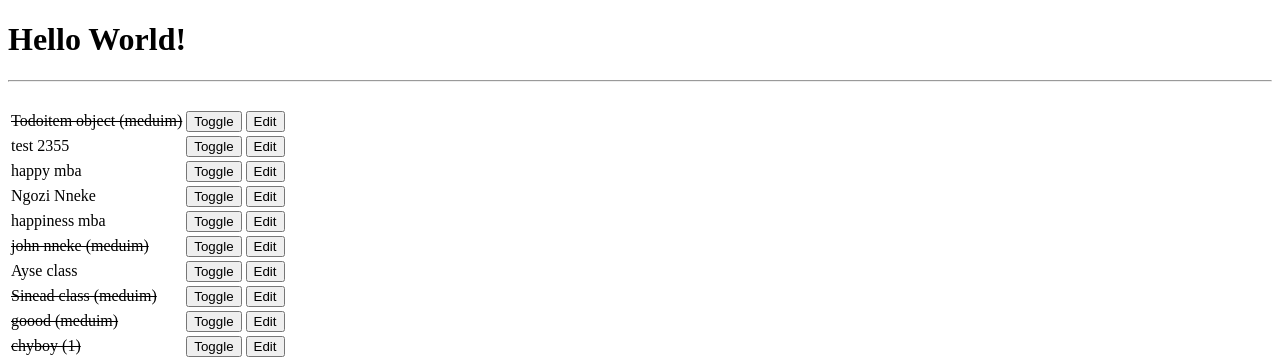
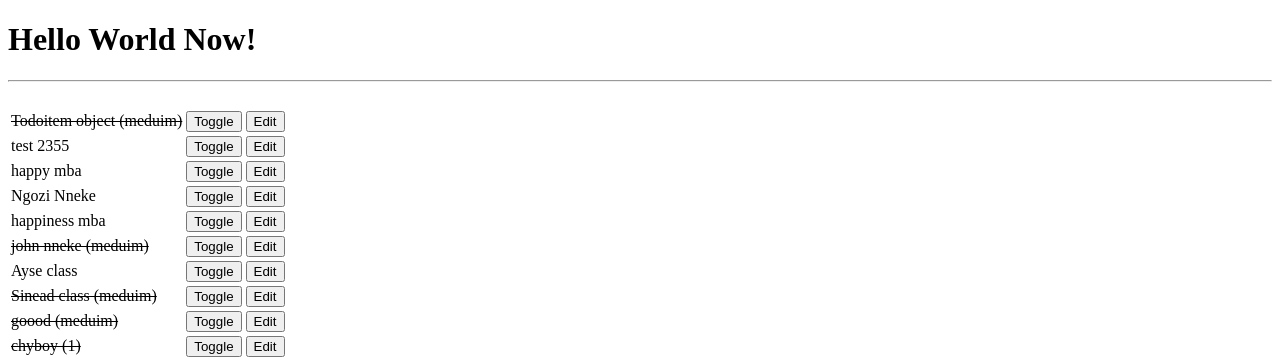
Before and after one commit to happiness11/Django, a Django app: page / in a window 1280 px wide. Shown: the top 361 px of the page. Run offline with Django 3.2, Linux system fonts and the light colour scheme; data comes from the database, SQL or seed files in the repository.

Commit message:
changes in the html

```diff
--- a/todoitem/templates/index.html
+++ b/todoitem/templates/index.html
@@ -7,7 +7,7 @@
     <title>Document</title>
 </head>
 <body>
-    <h1>Hello World!</h1>
+    <h1>Hello World Now!</h1>
     <hr>
     <br>
     <table>
```
